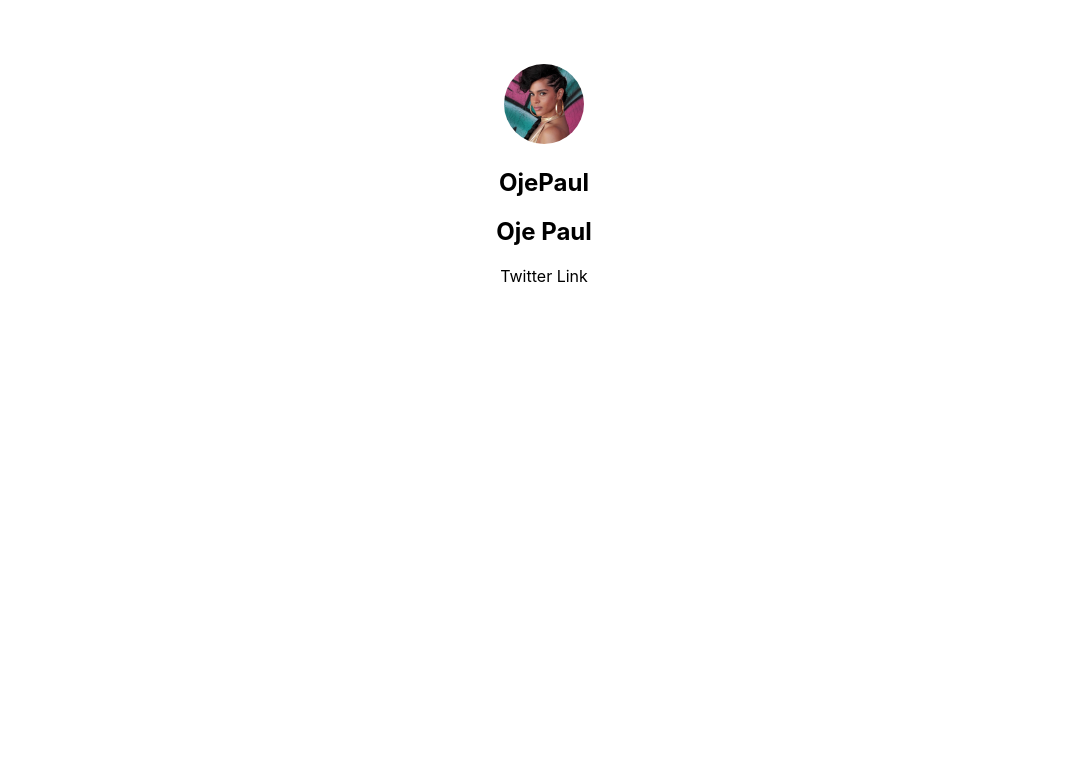
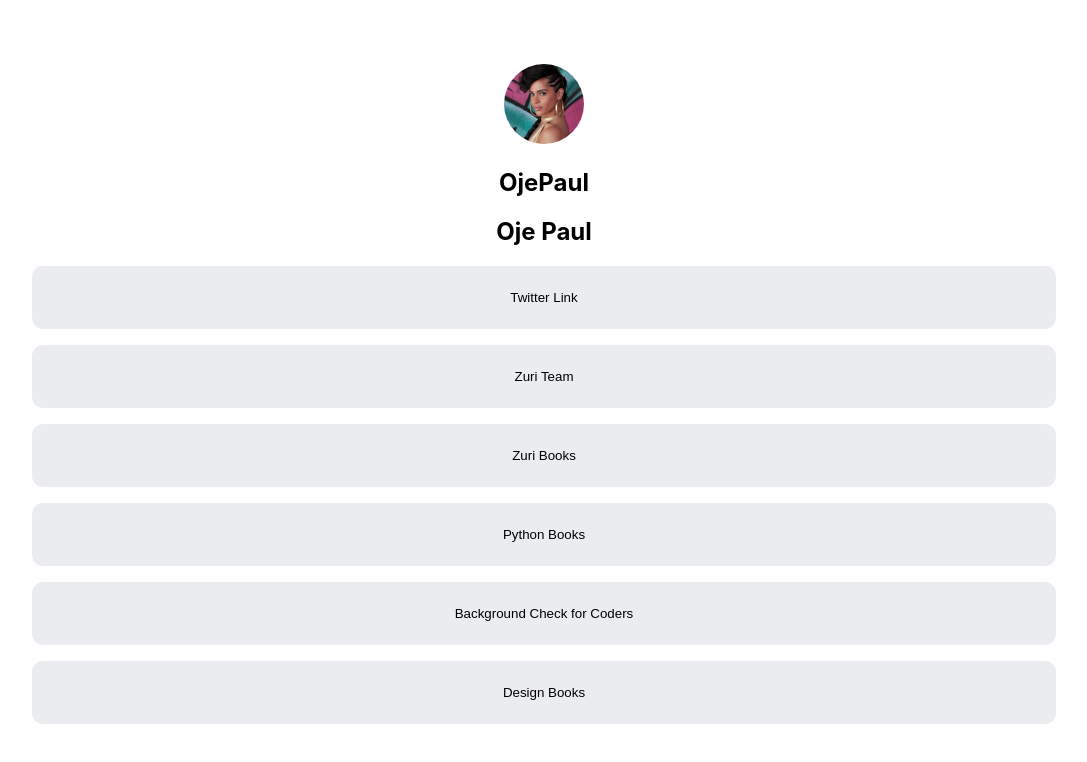
Before and after one commit to Paulzodak/Zuri-Task-1, a React (Create React App) app: page / in a window 1280 px wide. Shown: the top 762 px of the page, without its empty margins (96-1183 px from the left). Built offline with nearby package versions, Linux system fonts and the light colour scheme.

Commit message:
added Links component

```diff
--- a/src/App.js
+++ b/src/App.js
@@ -3,13 +3,46 @@ import profileImage from "./images/profile_img.svg";
 import LinkItem from "./components/LinkItem";
 
 function App() {
+  const links = [
+    {
+      Header: "Twitter Link",
+      Link: "",
+    },
+    {
+      Header: "Zuri Team",
+      Link: "",
+      ID: "btn_zuri",
+    },
+    {
+      Header: "Zuri Books",
+      Link: "",
+      ID: "books",
+    },
+    {
+      Header: "Python Books",
+      Link: "",
+      ID: "book_python",
+    },
+    {
+      Header: "Background Check for Coders",
+      Link: "",
+      ID: "pitch",
+    },
+    {
+      Header: "Design Books",
+      Link: "",
+      ID: "book_design",
+    },
+  ];
   return (
     <div className="App">
       <section className="image-container">
         <img id={"profile_img"} src={profileImage} alt={"Profile_Picture"} />
         <h1 id={"twitter"}>OjePaul</h1>
         <h1 id={"slack"}> Oje Paul</h1>
-        <LinkItem />
+        {links.map((item) => (
+          <LinkItem item={item} />
+        ))}
       </section>
     </div>
   );
--- /dev/null
+++ b/src/components/LinkItem.css
@@ -0,0 +1,10 @@
+.link_container {
+  display: block;
+  background-color: #eaecf0;
+  padding: 1.5rem;
+  border: none;
+  width: 80%;
+  margin: 1rem 10%;
+  /* color: black; */
+  border-radius: 0.7rem;
+}
--- a/src/components/LinkItem.js
+++ b/src/components/LinkItem.js
@@ -1,7 +1,12 @@
 import React from "react";
+import "./LinkItem.css";
 
-const LinkItem = () => {
-  return <div className="link_container">Twitter Link</div>;
+const LinkItem = ({ item }) => {
+  return (
+    <button onClick={() => {}} className="link_container">
+      {item.Header}
+    </button>
+  );
 };
 
 export default LinkItem;
```
Also changed, not shown: src/images/my_profile_img.jpg (added).
